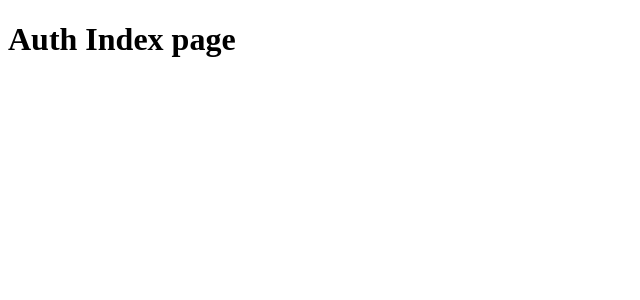
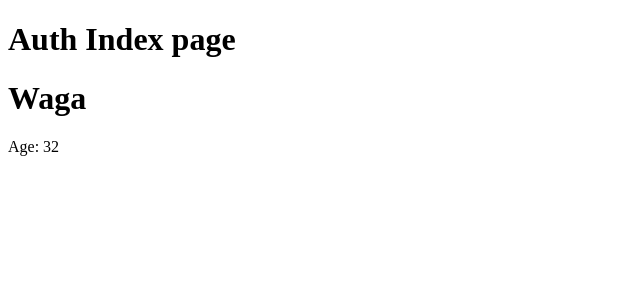
Before and after one commit to OdongoWaga/Server-Side-React, a Next.js app: page /auth in a window 1280 px wide. Shown: the top 300 px of the page, without its empty margins (0-640 px from the left). Built offline with nearby package versions, Linux system fonts and the light colour scheme.

Commit message:
components in next
Signed-off-by: Waga Odongo <wagaodongo@gmail.com>

```diff
--- /dev/null
+++ b/components/User.js
@@ -0,0 +1,13 @@
+import React from 'react';
+
+
+const User = (props) => {
+  return (
+    <div>
+      <h1> {props.name} </h1>
+      <p>Age: {props.age} </p>
+    </div>
+  )
+}
+
+export default User
--- a/pages/auth/index.js
+++ b/pages/auth/index.js
@@ -1,9 +1,11 @@
-import React from 'react'
+import React from 'react';
+import User from '../../components/User';
 
 const index = () => {
   return (
     <div>
       <h1> Auth Index page </h1>
+      <User name="Waga" age={32} />
     </div>
   )
 }
```
